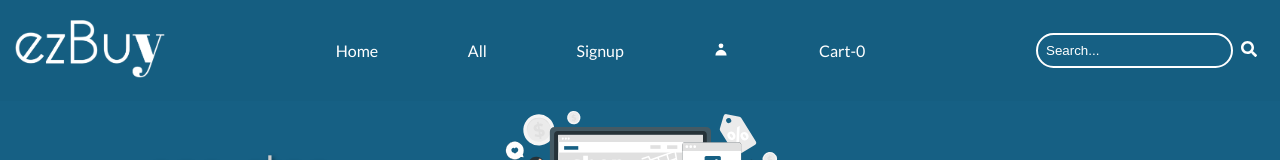
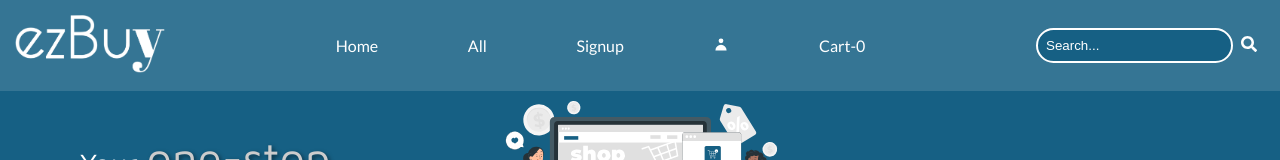
Before and after one commit to aruntutter/react-ecommerce-crud-app, a React (Vite) app: page / in a window 1280 px wide. Shown: the top 160 px of the page. Built offline with nearby package versions, Linux system fonts and the light colour scheme.

Commit message:
background color updated: #ffffff22

```diff
--- a/src/components/navbar/Navbar.css
+++ b/src/components/navbar/Navbar.css
@@ -4,9 +4,10 @@
 
 .navbar {
   font-family: "Lato", sans-serif;
-  background-color: rgba(0, 0, 0, 0.02);
+  /* background-color: rgba(0, 0, 0, 0.02); */
+  background-color: #ffffff22;
   color: #ffffff;
-  padding: 20px 15px;
+  padding: 15px 15px;
   position: sticky;
   top: 0;
   z-index: 1;
```
